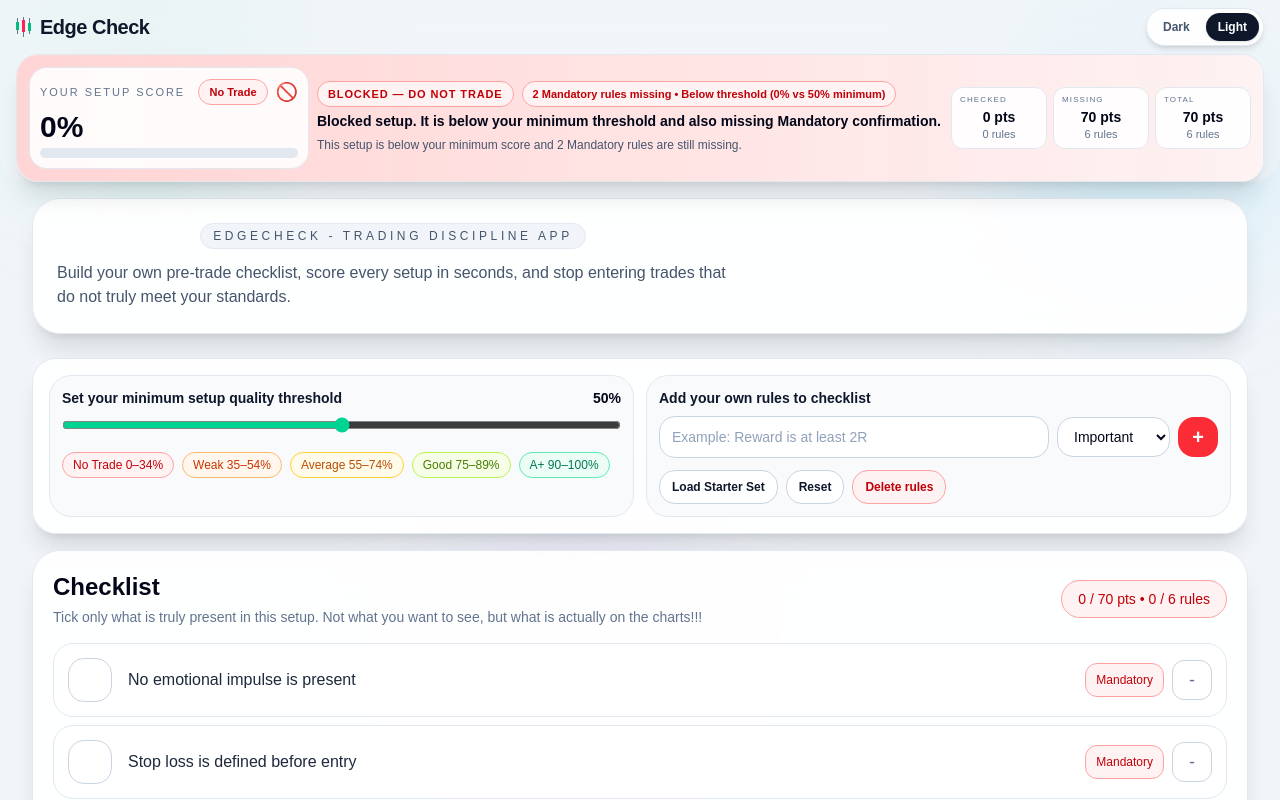
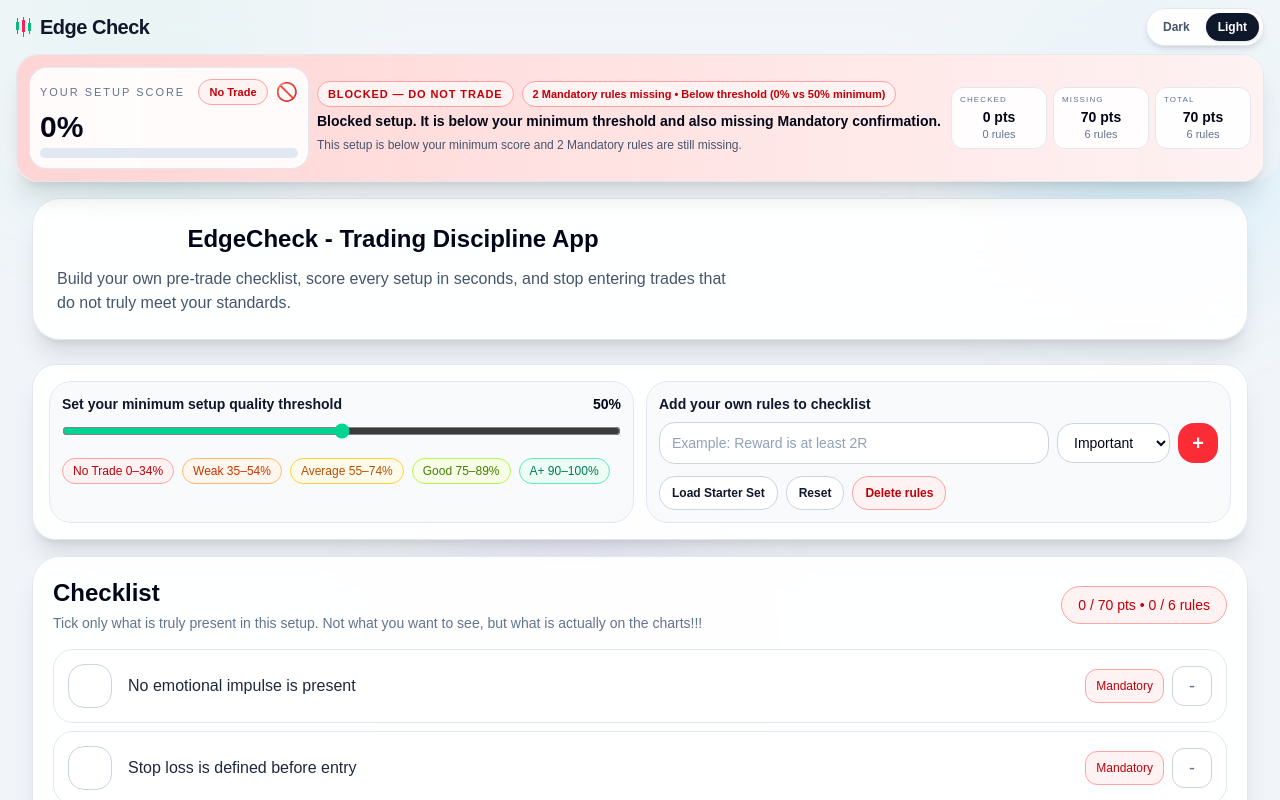
Before and after one commit to Johny-88/Trade-Meter, a Next.js app: page / in a window 1280 px wide. Shown: the top 800 px of the page. Built offline with nearby package versions, Linux system fonts and the light colour scheme.

Commit message:
Update page.tsx

```diff
--- a/app/page.tsx
+++ b/app/page.tsx
@@ -920,9 +920,9 @@ export default function Home() {
         <div className={`mb-6 rounded-[28px] p-5 md:p-6 ${ui.card}`}>
           <div className="flex flex-col gap-5 lg:flex-row lg:items-center lg:justify-between">
             <div className="max-w-3xl">
-              <div className={`mb-2 flex w-fit mx-auto items-center justify-center text-center rounded-full px-3 py-1 text-xs uppercase tracking-[0.3em] ${ui.tag}`}>
-                 EdgeCheck - Trading Discipline App
-              </div>
+              <h1 className="mb-2 text-center text-xl font-bold md:text-2xl">
+                EdgeCheck - Trading Discipline App
+              </h1>
 
               <p className={`mt-3 max-w-2xl text-sm leading-6 md:text-base ${ui.subtle}`}>
                 Build your own pre-trade checklist, score every setup in seconds,
```
